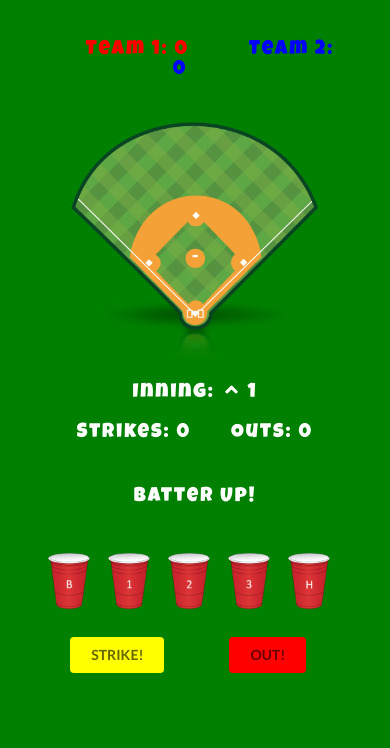
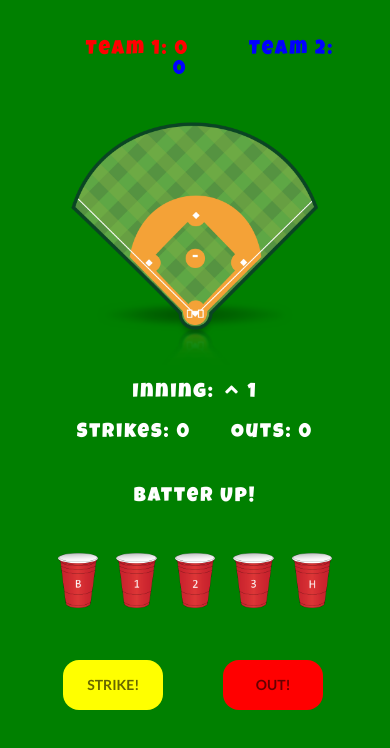
Before and after one commit to trykhov/baseball_tracker, a React app: page /play_ball in a window 390 px wide. Built offline with nearby package versions, Linux system fonts and the light colour scheme.

Commit message:
adjusted the sizes of the images to account for responsiveness

```diff
--- a/src/components/CurrentBatter.js
+++ b/src/components/CurrentBatter.js
@@ -7,9 +7,9 @@ class CurrentBatter extends React.Component {
   batter = () => {
     let battingTeam = this.props.topOrBottom ? "TEAM_1" : "TEAM_2";
     if(battingTeam === "TEAM_1") {
-      return this.props.team1[this.props.atBatOne];
+      return <p style={{color: "red"}}>{this.props.team1[this.props.atBatOne]}</p>;
     } else {
-      return this.props.team2[this.props.atBatTwo];
+      return <p style={{color: "blue"}}>{this.props.team2[this.props.atBatTwo]}</p>;
     }
   }
 
--- a/src/css/game.css
+++ b/src/css/game.css
@@ -14,7 +14,7 @@
   font-size: 20px;
   letter-spacing: 2px;
   margin: 0 auto;
-  width: 80%;
+  width: 50%;
 }
 
 #field_status {
@@ -23,7 +23,9 @@
 }
 
 #hits {
-  margin-top: 40px;
+  display: flex;
+  justify-content: center;
+  margin: 40px 0;
 }
 
 #info {
@@ -36,15 +38,11 @@
 }
 
 #miss {
-  width: 80%;
-  margin: 0 auto;
+  display: flex;
+  justify-content: center;
+  margin: 50px 0;
 }
 
-#out {
-  background-color: red;
-  margin-top: 20px;
-  margin-left: 35px;
-}
 
 #score {
   margin: 40px auto;
@@ -57,11 +55,33 @@
 }
 
 .shots {
-  width: 60px;
+  width: 15vw;
 }
 
 #strike {
   background-color: yellow;
-  margin-top: 20px;
   margin-right: 30px;
 }
+
+#strike, #out {
+  border-radius: 16px;
+  height: 8vh;
+  width: 12vw;
+}
+
+#out {
+  background-color: red;
+  margin-left: 30px;
+}
+
+/********************************* Media Query ********************************/
+@media (max-width: 400px) {
+  #fieldContainer {
+    width: 80%;
+  }
+
+  #strike, #out {
+    width: 100px;
+    height: 50px;
+  }
+}
```
